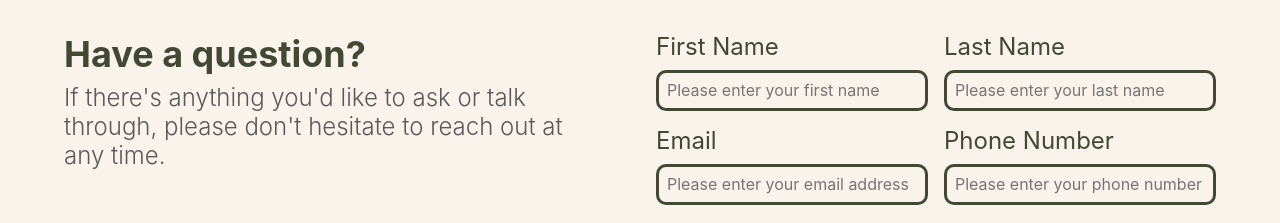
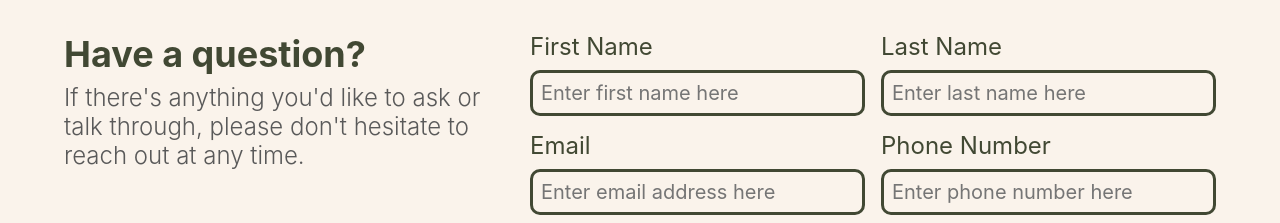
Before and after one commit to PullRequestTimeout/ophir-saunas, a SvelteKit app: page /contact in a window 1280 px wide. Shown: the part 711-934 px from the top of the page. Built offline with nearby package versions, Linux system fonts and the light colour scheme.

Commit message:
:lipstick: Tweak font size and focus color

```diff
--- a/src/routes/contact/+page.svelte
+++ b/src/routes/contact/+page.svelte
@@ -45,19 +45,19 @@
 	<form action="" class="group-stagger-fade" use:isIntersecting>
 		<label
 			>First Name
-			<input type="text" placeholder="Please enter your first name" required />
+			<input type="text" placeholder="Enter first name here" required />
 		</label>
 		<label
 			>Last Name
-			<input type="text" placeholder="Please enter your last name" required />
+			<input type="text" placeholder="Enter last name here" required />
 		</label>
 		<label
 			>Email
-			<input type="email" placeholder="Please enter your email address" required />
+			<input type="email" placeholder="Enter email address here" required />
 		</label>
 		<label
 			>Phone Number
-			<input type="tel" placeholder="Please enter your phone number" required />
+			<input type="tel" placeholder="Enter phone number here" required />
 		</label>
 		<label
 			>Message
@@ -127,12 +127,18 @@
 
 	section.contact form label input,
 	section.contact form label textarea {
-		font-size: var(--font-body-s);
+		font-size: var(--font-body-m);
 		padding: var(--spacing-s);
 		border: var(--border-width) solid var(--color-primary);
 		border-radius: 10px;
 		background-color: transparent;
 		color: var(--color-primary);
+	}
+
+	section.contact form label input:focus-visible,
+	section.contact form label textarea:focus-visible {
+		outline: none;
+		border-color: var(--color-secondary);
 	}
 
 	section.contact form label textarea {
```
